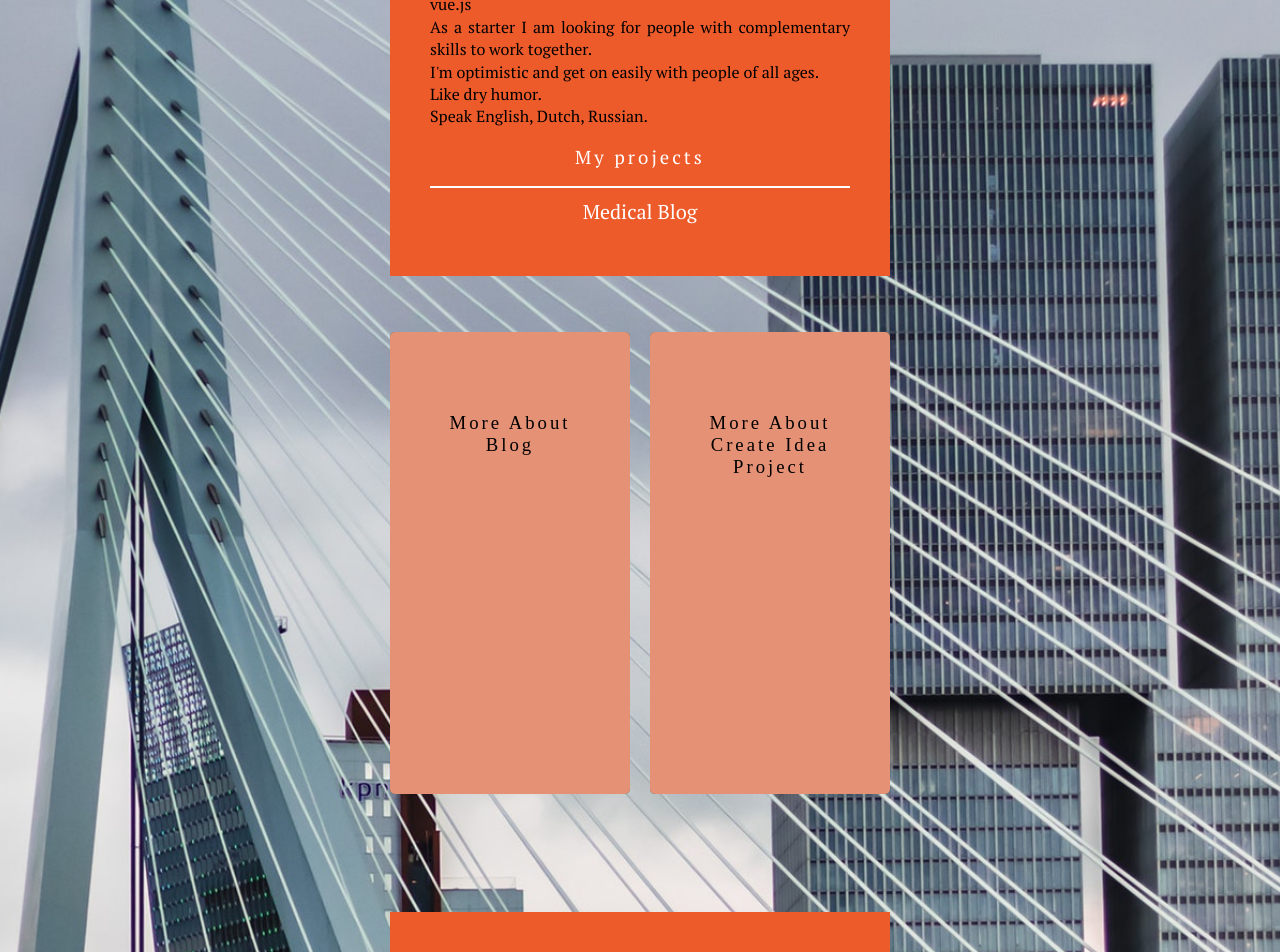
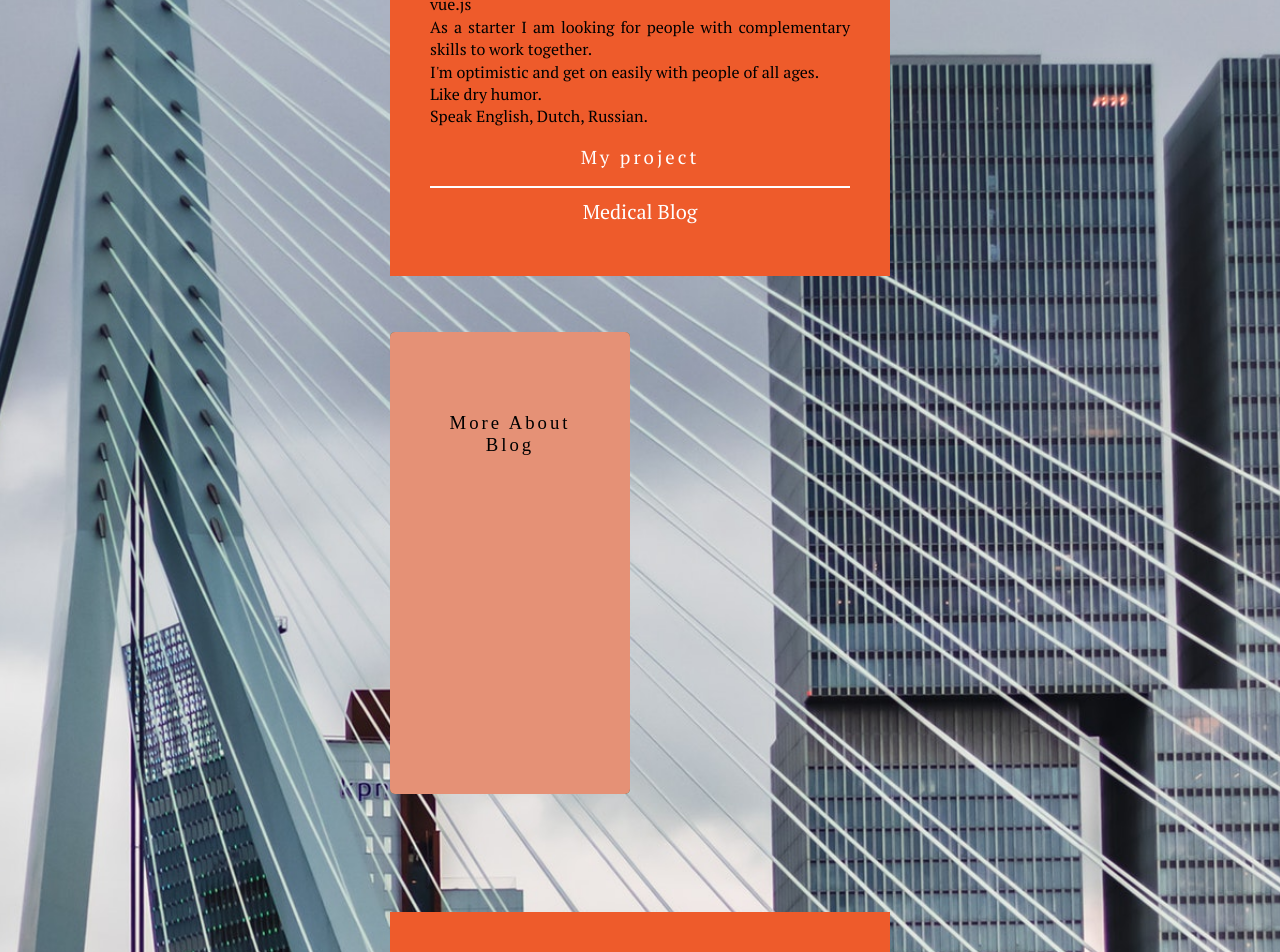
Before and after one commit to ZandTree/tanja_portfolio, a plain HTML site: page index.html in a window 1280 px wide. Shown: the part 500-1452 px from the top of the page. Drawn offline with nearby package versions, Linux system fonts and the light colour scheme.

Commit message:
remove container from not existing proj

```diff
--- a/index.html
+++ b/index.html
@@ -25,7 +25,7 @@
                 <p>Like dry humor.</p>
                 <p>Speak English, Dutch, Russian.</p>
                 <ul class="white">
-                    <h3>My projects</h3>
+                    <h3>My project</h3>
                     <li><a href="https://www.medsandbox.nl/en/">Medical Blog</a></li>
                 </ul>
             </div>
@@ -58,46 +58,6 @@
                         <h3>More About</h3>
                         <h3>Blog</h3>
                     </figure>
-                </div>
-            </div>
-            <div class="card-container">
-                <div class="card">
-                    <figure class="back">
-                        <h3 class="let3">Description</h3>
-                        <h4>Backend</h4>
-                        <ul class="shift">
-                            <li>django</li>
-                            <ul class="shift-nested">
-                                <li>MPTT</li>
-                                <li>logging</li>
-                            </ul>
-                            <li>REST framework</li>
-                            <ul class="shift-nested">
-                                <li>djoser auth</li>
-                                <li>JWT based</li>
-                            </ul>
-                        </ul>
-                        <h4>AWS S3</h4>
-                        <h4>Front End</h4>
-                        <ul class="shift">
-                            <li>Vue.js 2</li>
-                            <ul class="shift-nested">
-                                <li>Nested categories</li>
-                                <li>Recursive comments</li>
-                            </ul>
-                            <li>Vuelidate</li>
-                        </ul>
-                        <h4>Deployment</h4>
-                        <ul class="shift">
-                            <li>nginx</li><li>gunicorn</li>
-                        </ul>
-                    </figure>
-                    <figure class="front">
-                        <h3>More About</h3>
-                        <h3>Create Idea</h3>
-                        <h3>Project</h3>
-                    </figure>
-
                 </div>
             </div>
         </section>
```
